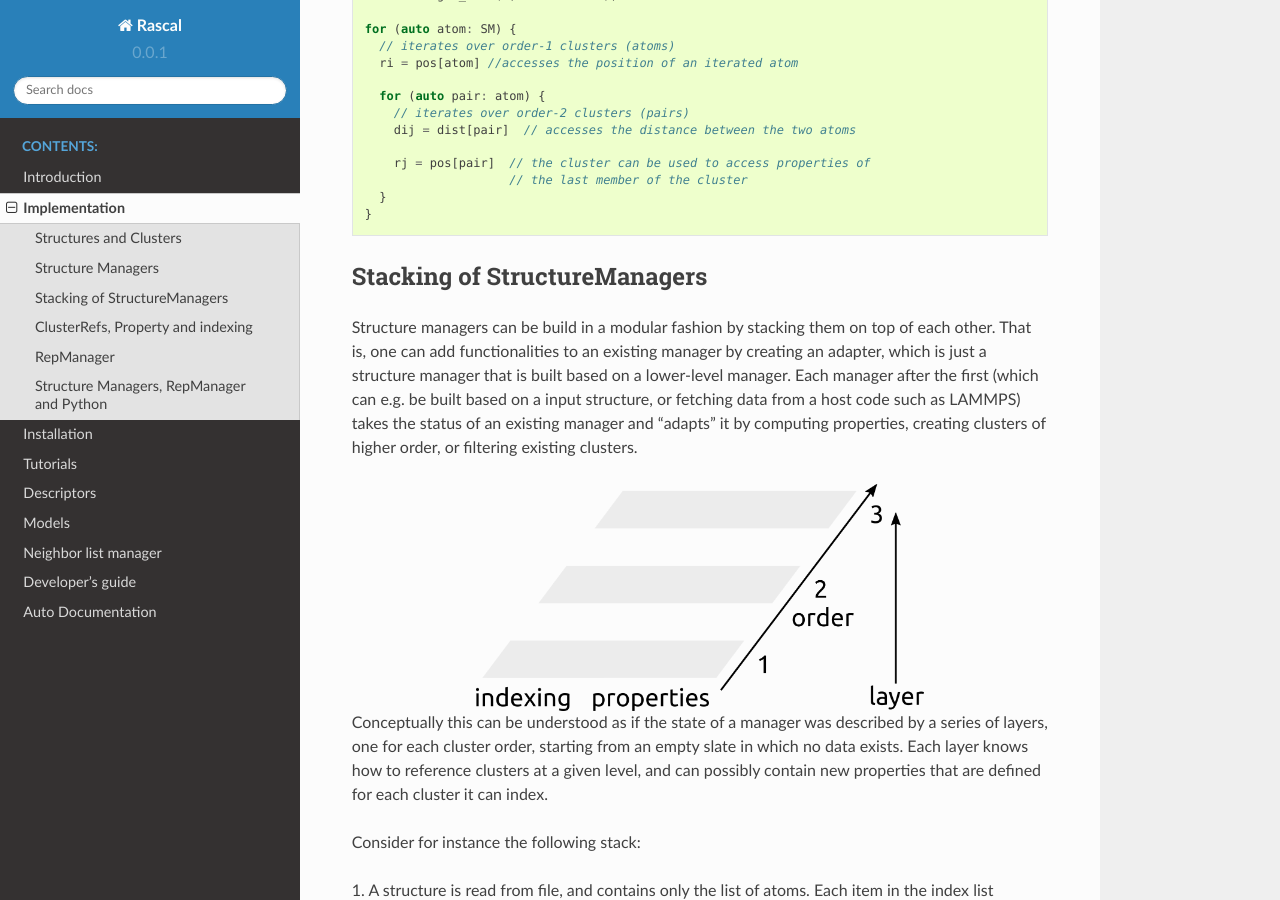
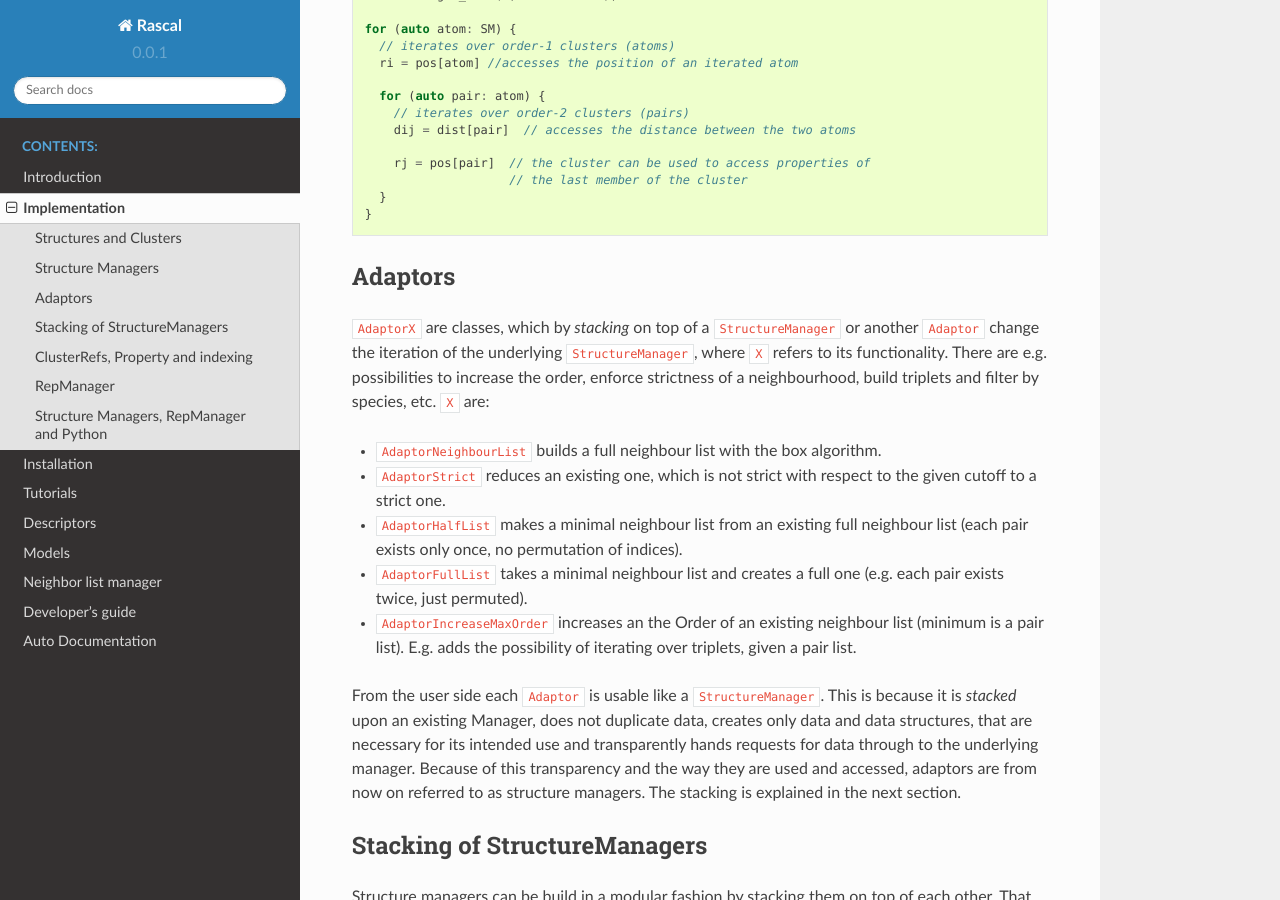
Before and after one commit to lab-cosmo/librascal, a Sphinx documentation site: the page built from docs/source/whitepaper.rst, in a window 1280 px wide and 900 px high, scrolled down 1703 px. Built offline with Sphinx 7.4.7 and the Read the Docs theme 2.0.0, drawn with Linux system fonts in a browser that asks for light colours.

Commit message:
added description of Adaptors in documentation

```diff
--- a/docs/source/whitepaper.rst
+++ b/docs/source/whitepaper.rst
@@ -78,6 +78,32 @@ This is best explained with a code snippet
       }
     }
 
+Adaptors
+--------
+
+``AdaptorX`` are classes, which by *stacking* on top of a ``StructureManager``
+or another ``Adaptor`` change the iteration of the underlying
+``StructureManager``, where ``X`` refers to its functionality. There are
+e.g. possibilities to increase the order, enforce strictness of a neighbourhood,
+build triplets and filter by species, etc. ``X`` are:
+
+* ``AdaptorNeighbourList`` builds a full neighbour list with the box algorithm.
+* ``AdaptorStrict`` reduces an existing one, which is not strict with respect to
+  the given cutoff to a strict one.
+* ``AdaptorHalfList`` makes a minimal neighbour list from an existing full
+  neighbour list (each pair exists only once, no permutation of indices).
+* ``AdaptorFullList`` takes a minimal neighbour list and creates a full one
+  (e.g. each pair exists twice, just permuted).
+* ``AdaptorIncreaseMaxOrder`` increases an the Order of an existing neighbour
+  list (minimum is a pair list). E.g. adds the possibility of iterating over
+  triplets, given a pair list.
+
+From the user side each ``Adaptor`` is usable like a ``StructureManager``. This
+is because it is *stacked* upon an existing Manager, does not duplicate data,
+creates only data and data structures, that are necessary for its intended use
+and transparently hands requests for data through to the underlying
+manager. Because of this transparency and the way they are used and accessed,
+adaptors are from now on referred to as structure managers. The stacking is explained in the next section.
 
 Stacking of StructureManagers
 -----------------------------
```
